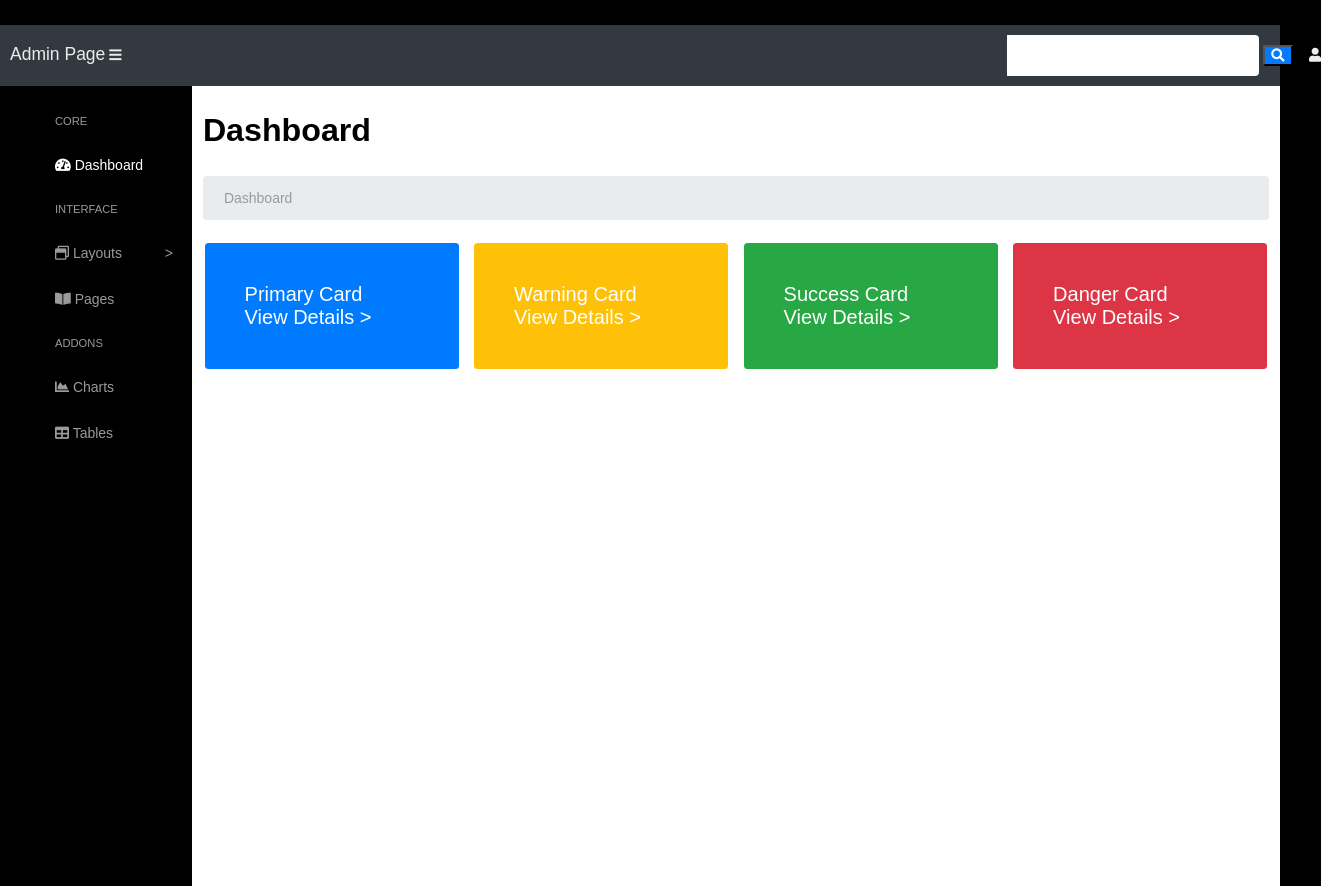
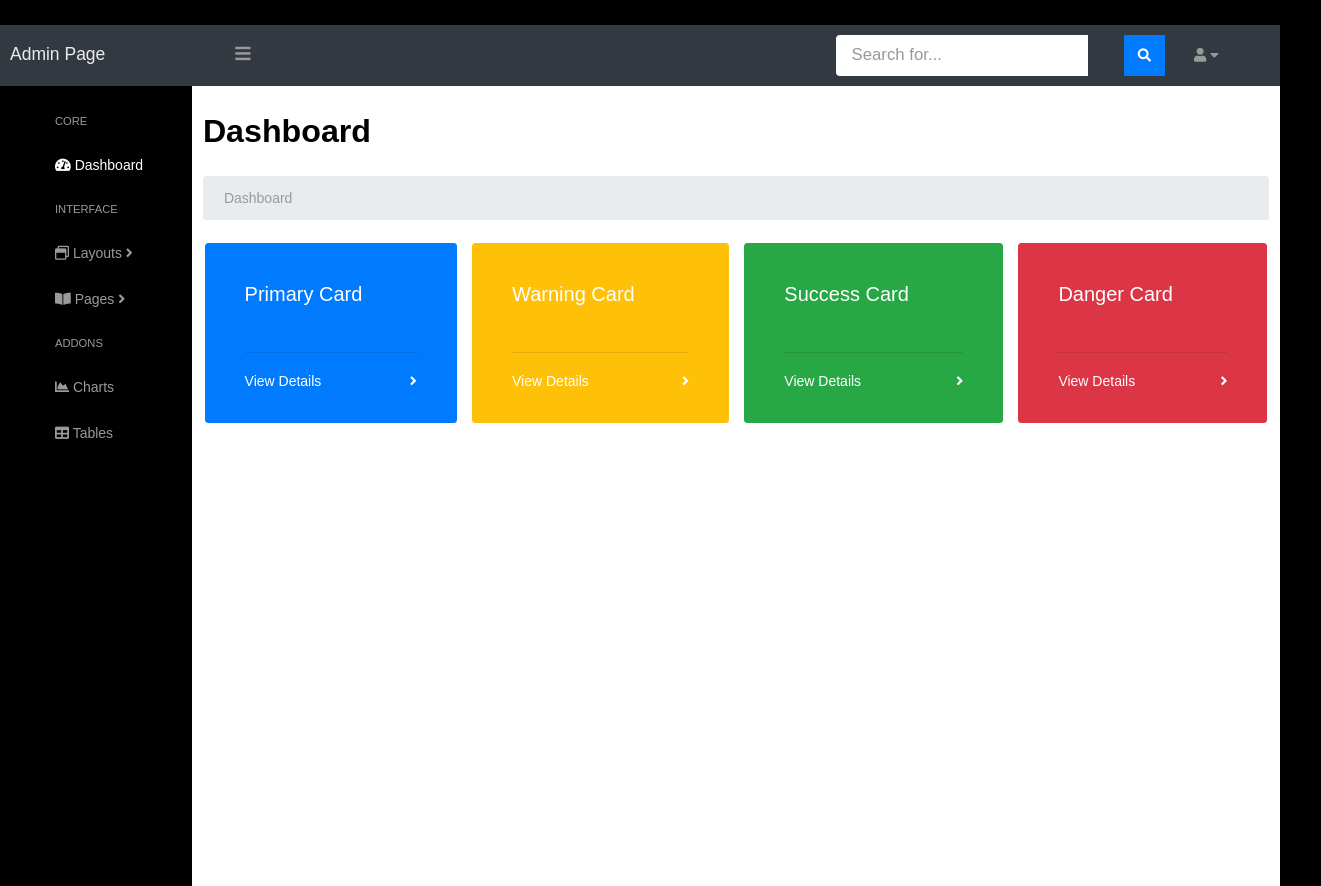
Before and after one commit to plecs-github/project-css3-002-admin-template, a plain HTML site: page index.html in a window 1280 px wide. Shown: the whole page, 1321 px wide, since content can reach past the window. Drawn offline with Linux system fonts and the light colour scheme.

Commit message:
Final files

```diff
--- a/css/main.css
+++ b/css/main.css
@@ -21,6 +21,11 @@ padding: 10px;
     display: inline;
     font-size: 1.25rem;
 }
+.header__flex-container {
+    display: flex;
+    flex-wrap: nowrap;
+    background-color:rgb(51,57,64);
+  }
 .header__search {
     display: inline;
 }
@@ -28,15 +33,15 @@ h3 {
     font-weight: 20;
 }
 .search__input {
-
-    border-bottom-right-radius: 4px;
-    border-top-right-radius: 4px;
+    border-bottom-left-radius: 4px;
+    border-top-left-radius: 4px;
     padding: .375rem .75rem;
     font-size: 1.2rem;
-    position: relative;
-    left: 70%;
+    color: rgb(153,153,153);
     border: solid 5px transparent;
     transition: border .15s;
+    position: absolute;
+    right: 15%;
 }
 .search__input:focus {
     border: solid 5px rgb(128,189,255);
@@ -44,22 +49,87 @@ h3 {
 .search__btn {
     background-color: rgb(0,123,255);
     color: rgb(255,255,255);
+    width: 41px;
+    height: 41px;
+    border: 0px;
     position: relative;
-    left: 70%;
+    left: 79%;
     }
-.fa-user {
+.fa-user{
+    color: rgb(153,153,153);
+
+}
+.fa-caret-down{
+    color: rgb(153,153,153);
+}
+.fa-bars{
+    font-size: 1.25rem;
+    color: rgb(153,153,153);
     position: relative;
-    left:71%;
+    left: 10%;
+}
+.header__icon--left {
+    display: inline-block;
+    width: 50px;
+    text-align: center;
+    position: relative;
+    left: 80%;
+}
+.header__search--flex-container {
+    display: flex;
+    flex-wrap:nowrap;
+    justify-content: left;
+
 }
 /* main */
-div.card__top {
+.main__card--blue {
+    transition: background-color 0.3s;
+}
+.main__card--blue:hover {
+    background-color: rgba(0,123,255, 0.6);
+}
+.main__card--yellow {
+    transition: background-color 0.3s;
+}
+.main__card--yellow:hover {
+    background-color: rgba(255,193,7, 0.6);
+}
+.main__card--green {
+    transition: background-color 0.3s;
+}
+.main__card--green:hover {
+    background-color: rgba(40,167,69,0.6);
+}
+.main__card--red {
+    transition: background-color 0.3s;
+}
+.main__card--red:hover {
+    background-color: rgba(220,53,69, 0.6);
+}
+.card__top {
     border-top-left-radius: .25rem;
     border-top-right-radius: .25rem;
+    height: 70px;
     }
 .card__bottom {
     border-bottom-left-radius: .25rem;
     border-bottom-right-radius: .25rem;
-    vertical-align: bottom;
+    height: 30px;
+    font-size: 1rem;
+    }
+.card__flex-container {
+    display: flex;
+    flex-wrap:nowrap;
+    justify-content: space-between;
+    position: relative;
+    top: 20px;
+}
+.card__top {
+    border-bottom: 1px solid rgba(0,0,0, 0.1);
+}
+.nav__flex-container {
+    display: flex;
+    flex-wrap:nowrap;
 }
 .main__card--blue {
     background-color: rgb(0,123,255);
@@ -119,10 +189,7 @@ li:first-child, li:nth-child(3), li:nth-child(6) {
 li:nth-child(2) {
     color: rgb(255,255,255)
 }
-.main__nav--span {
-    position: relative;;
-    left:32%;
-}
+
 .flex-container {
     display: flex;
     flex-wrap:nowrap;
--- a/index.html
+++ b/index.html
@@ -13,11 +13,11 @@
 
     <header class="header--dark">
         <h3 class="header__title">Admin Page</h3>
-        <div class="header__search">
+        <div class="header__search header__flex-container">
             <i class="fas fa-bars"></i>
-            <input type="text" class="search__input">
+            <input type="text" class="search__input" value="Search for...">
             <button class="search__btn"><i class="fas fa-search"></i></button>
-            <i class="fas fa-user"></i>
+            <div class="header__icon--left"><i class="fas fa-user"></i> <i class="fas fa-caret-down"></i></div>
         </div>
 
         </div>
@@ -30,8 +30,11 @@
                     <li>Core</li>
                     <li><i class="fa fa-tachometer-alt"></i> Dashboard</li>
                     <li>Interface</li>
-                    <li><i class="far fa-window-restore"></i> Layouts <span class="main__nav--span">></span> </li>
-                    <li><i class="fas fa-book-open"></i> Pages</li>
+                    <li>
+                        <i class="far fa-window-restore"></i> Layouts <i class="fas fa-angle-right"></i </div>
+                    </li>
+                    <li><i class="fas fa-book-open"></i> Pages <span class="main__nav--span"><i
+                                class="fas fa-angle-right"></i></span></li>
                     <li>Addons</li>
                     <li><i class="fas fa-chart-area"></i> Charts</li>
                     <li><i class="fa fa-table"></i> Tables</li>
@@ -44,19 +47,32 @@
             <div class="main__cards flex-container grid-container" ;>
                 <div class="main__cards main__card--blue">
                     <div class="card__top">Primary Card</div>
-                    <div class="card__bottom">View Details ></div>
+                    <div class="card__bottom card__flex-container">
+                        <div class="card__div">View Details</div>
+                        <div><i class="fas fa-angle-right"></i></div>
+                    </div>
                 </div>
+
                 <div class="main__cards main__card--yellow">
                     <div class="card__top">Warning Card</div>
-                    <div class="card__bottom">View Details ></div>
+                    <div class="card__bottom card__flex-container">
+                        <div class="card__div">View Details</div>
+                        <div><i class="fas fa-angle-right"></i></div>
+                    </div>
                 </div>
                 <div class="main__cards main__card--green">
                     <div class="card__top">Success Card</div>
-                    <div class="card__bottom">View Details ></div>
+                    <div class="card__bottom card__flex-container">
+                        <div class="card__div">View Details</div>
+                        <div><i class="fas fa-angle-right"></i></div>
+                    </div>
                 </div>
                 <div class="main__cards main__card--red">
                     <div class="card__top">Danger Card</div>
-                    <div class="card__bottom">View Details ></div>
+                    <div class="card__bottom card__flex-container">
+                        <div class="card__div">View Details</div>
+                        <div><i class="fas fa-angle-right"></i></div>
+                    </div>
                 </div>
             </div>
         </section>
```
